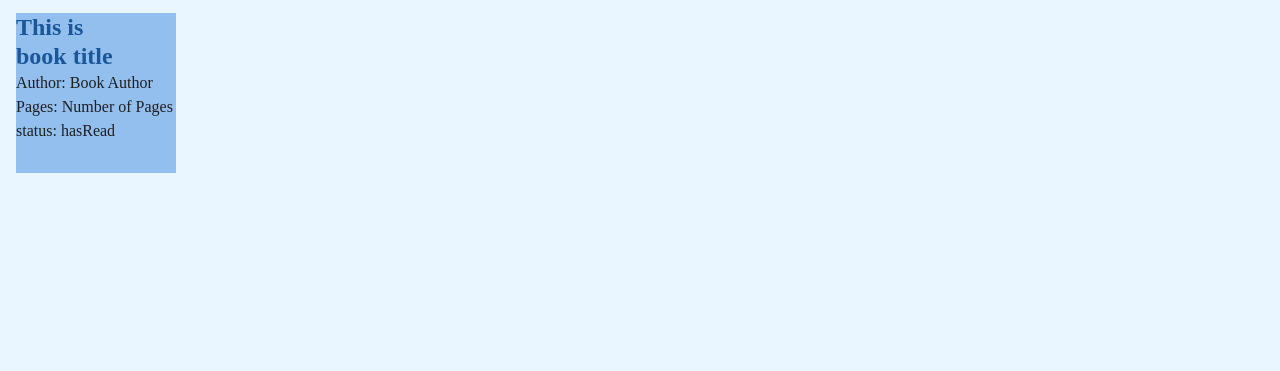
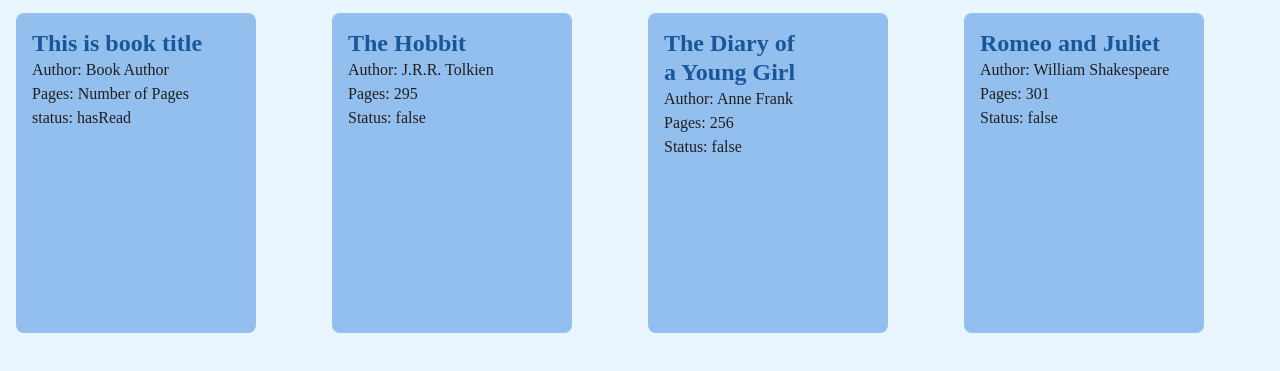
Before and after one commit to azrylshamin/odin-library, a plain HTML site: page index.html in a window 1280 px wide. Shown: the part 41-412 px from the top of the page. Drawn offline with Linux system fonts and the light colour scheme.

Commit message:
Write a function that loops through the array and displays each book on the page

```diff
--- a/index.html
+++ b/index.html
@@ -22,9 +22,9 @@
             <div class="card-container">
                 <div class="card">
                     <h2 class="card-title">This is book title</h2>
-                    <p class="card-content">Author: Book Author</p>
-                    <p class="card-content">Pages: Number of Pages</p>
-                    <p class="card-content">status: hasRead</p>
+                    <p class="card-content book-author">Author: Book Author</p>
+                    <p class="card-content book-pages">Pages: Number of Pages</p>
+                    <p class="card-content book-status">status: hasRead</p>
                 </div>
             </div>
         </div>
--- a/script.js
+++ b/script.js
@@ -19,6 +19,38 @@
 }
 
 addBookToLibrary("The Hobbit", "J.R.R. Tolkien", 295, false);
+addBookToLibrary("The Diary of a Young Girl", "Anne Frank", 256, false);
+addBookToLibrary("Romeo and Juliet", "William Shakespeare", 301, false);
 
-console.log("Book ID:", myLibrary[0].id);
-console.log(myLibrary[0].info());
+for (const book of myLibrary) {
+  const cardContainer = document.querySelector(".card-container");
+
+  const card = document.createElement("div");
+  card.classList.add("card");
+
+  const title = document.createElement("h2");
+  title.textContent = book.title
+  title.classList.add("card-title");
+
+  const author = document.createElement("p");
+  author.textContent = "Author: " + book.author;
+  author.classList.add("card-content");
+  author.classList.add("book-author");
+
+  const pages = document.createElement("p");
+  pages.textContent = "Pages: " + book.pages;
+  pages.classList.add("card-content");
+  pages.classList.add("book-pages");
+
+  const status = document.createElement("p");
+  status.textContent = "Status: " + book.hasRead;
+  status.classList.add("card-content");
+  status.classList.add("book-status");
+
+  card.appendChild(title);
+  card.appendChild(author);
+  card.appendChild(pages);
+  card.appendChild(status);
+
+  cardContainer.appendChild(card);
+}
--- a/styles.css
+++ b/styles.css
@@ -24,11 +24,19 @@
     padding: 1rem;
 }
 
+.content .card-container {
+    display: grid;
+    grid-template-columns: repeat(auto-fit, minmax(15rem, 1fr));
+    gap: 1rem;
+}
+
 .content .card {
-    width: 10rem;
-    height: 10rem;
+    width: 15rem;
+    height: 20rem;
+    background-color: var(--jordy-blue);
 
-    background-color: var(--jordy-blue);
+    padding: 1rem;
+    border-radius: 0.5rem;
 }
 
 .card .card-title {
@@ -36,5 +44,5 @@
 }
 
 .card .card-content{
-    color: var(--eerie-black)
+    color: var(--eerie-black);
 }
```
Also changed, not shown: assets/images/book.png (added).
